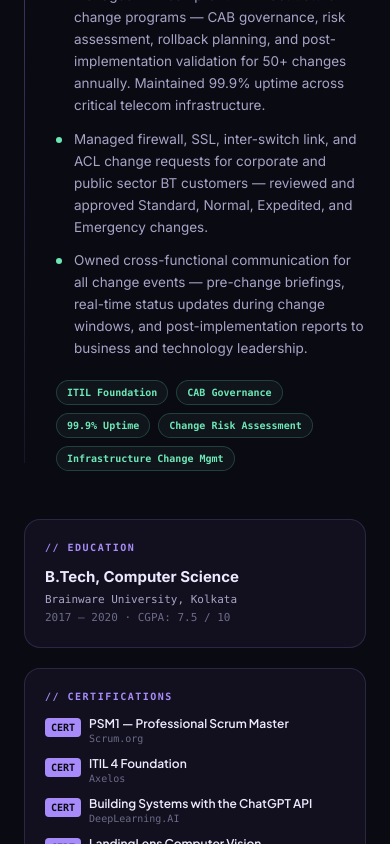
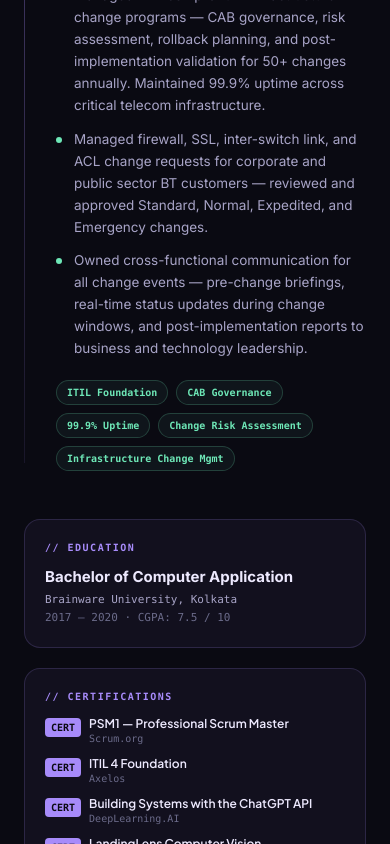
Before and after one commit to rohit19982026/My-Portfolio-Website, a Next.js app: page / in a window 390 px wide. Shown: the part 11156-12000 px from the top of the page. Built offline with nearby package versions, Linux system fonts and the light colour scheme.

Commit message:
fix: revert phone to +91 89677 25119 and education to BCA

```diff
--- a/src/components/Contact.tsx
+++ b/src/components/Contact.tsx
@@ -16,8 +16,8 @@ const links = [
   },
   {
     label: "PHONE",
-    value: "+91 62945 15177",
-    href: "tel:+916294515177",
+    value: "+91 89677 25119",
+    href: "tel:+918967725119",
   },
 ];
 
@@ -93,7 +93,6 @@ export default function Contact() {
         </motion.div>
 
         <div className="grid md:grid-cols-2 gap-14">
-          {/* Left — contact info + availability */}
           <motion.div
             initial={{ opacity: 0, x: -24 }}
             animate={inView ? { opacity: 1, x: 0 } : {}}
@@ -136,7 +135,6 @@ export default function Contact() {
             </div>
           </motion.div>
 
-          {/* Right — engagement types */}
           <motion.div
             initial={{ opacity: 0, x: 24 }}
             animate={inView ? { opacity: 1, x: 0 } : {}}
--- a/src/components/Trajectory.tsx
+++ b/src/components/Trajectory.tsx
@@ -38,7 +38,7 @@ const roles = [
 ];
 
 const education = {
-  degree: "B.Tech, Computer Science",
+  degree: "Bachelor of Computer Application",
   institution: "Brainware University, Kolkata",
   year: "2017 – 2020",
   grade: "CGPA: 7.5 / 10",
@@ -90,7 +90,6 @@ export default function Trajectory() {
         </motion.div>
 
         <div className="grid lg:grid-cols-3 gap-12">
-          {/* Work history */}
           <div className="lg:col-span-2">
             <div className="relative">
               <div
@@ -164,14 +163,12 @@ export default function Trajectory() {
             </div>
           </div>
 
-          {/* Right panel */}
           <motion.div
             initial={{ opacity: 0, x: 24 }}
             animate={inView ? { opacity: 1, x: 0 } : {}}
             transition={{ duration: 0.6, delay: 0.3 }}
             className="space-y-5"
           >
-            {/* Education */}
             <div
               className="p-5 rounded-2xl"
               style={{ border: "1px solid rgba(167,139,250,0.18)", background: "rgba(167,139,250,0.05)" }}
@@ -186,7 +183,6 @@ export default function Trajectory() {
               <p className="font-mono text-[11px] text-[#6B6B8A] mt-0.5">{education.year} · {education.grade}</p>
             </div>
 
-            {/* Certifications */}
             <div
               className="p-5 rounded-2xl"
               style={{ border: "1px solid rgba(167,139,250,0.18)", background: "rgba(167,139,250,0.05)" }}
@@ -216,7 +212,6 @@ export default function Trajectory() {
               </ul>
             </div>
 
-            {/* Award */}
             <div
               className="p-5 rounded-2xl"
               style={{ border: "1px solid rgba(251,191,36,0.3)", background: "rgba(251,191,36,0.05)" }}
```
